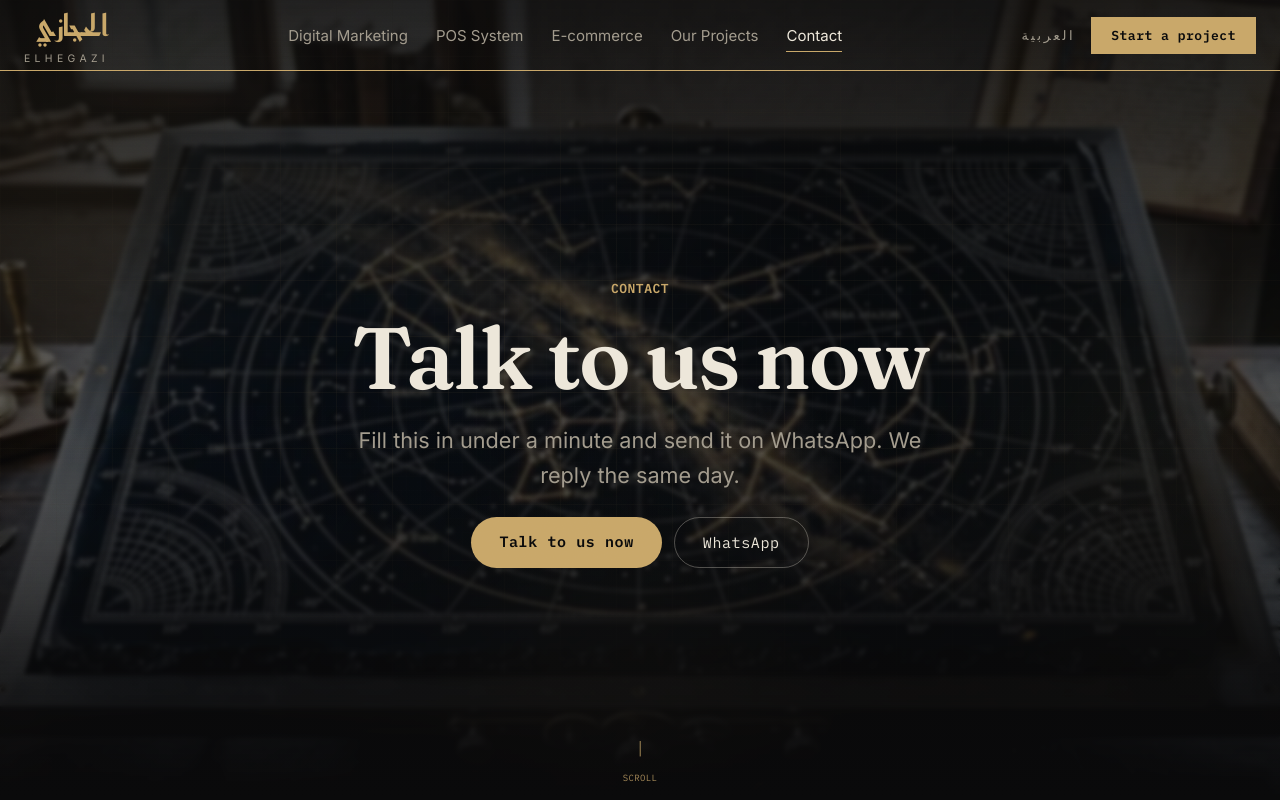
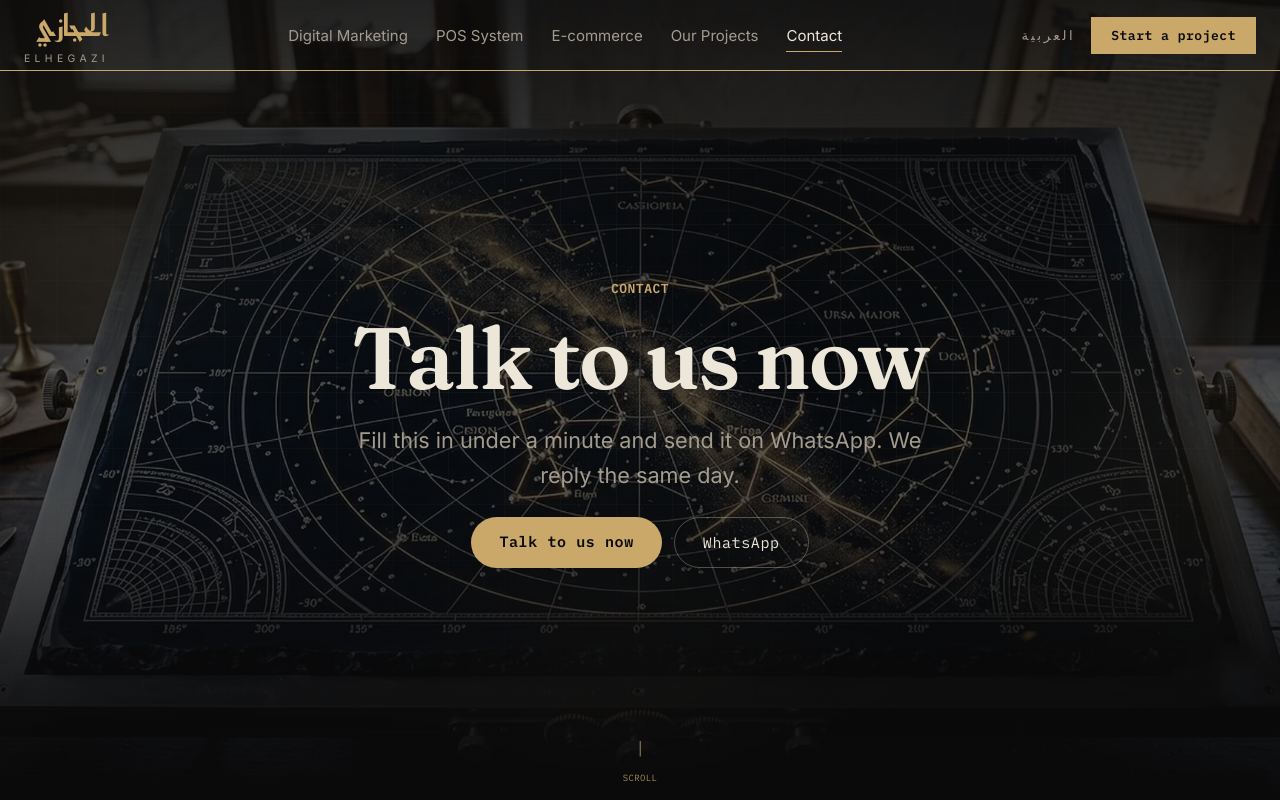
Before and after one commit to M7mod-hegazy/ELhegazyCompany, a Next.js app: page /en/contact in a window 1280 px wide. Shown: the top 800 px of the page. Built offline with nearby package versions, Linux system fonts and the light colour scheme.

Commit message:
fix: remove CSS backdrop-blur from contact page video overlay which caused the video to look like low quality

```diff
--- a/src/app/[locale]/contact/page.tsx
+++ b/src/app/[locale]/contact/page.tsx
@@ -46,8 +46,8 @@ export default function ContactPage({ params }: Props) {
           posterPortrait="/films/page-contact-v3-portrait.jpg"
           className="absolute inset-0"
         />
-        {/* Dimming overlay so text remains readable across the page */}
-        <div className="absolute inset-0 bg-ink-950/60 backdrop-blur-[2px]" />
+        {/* Dimming overlay so text remains readable without blurring the video */}
+        <div className="absolute inset-0 bg-ink-950/50" />
       </div>
 
       <div className="relative z-10">
```
